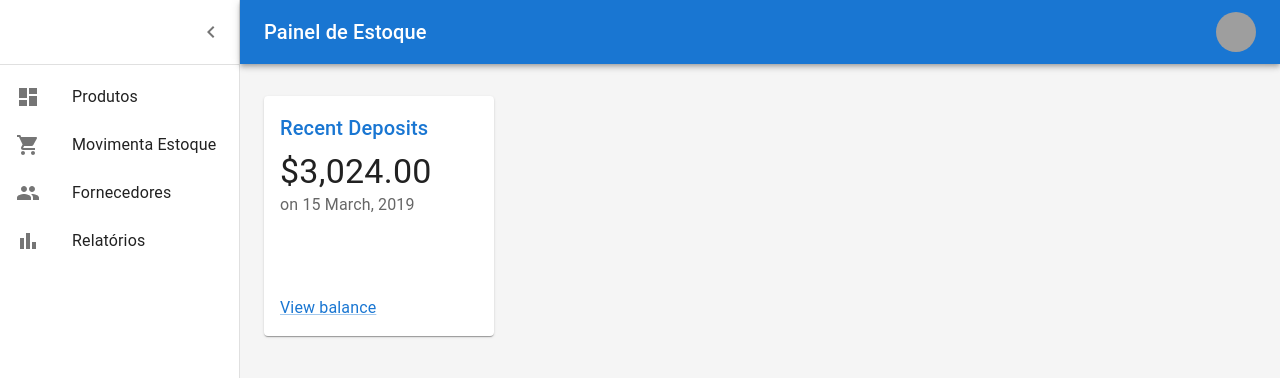
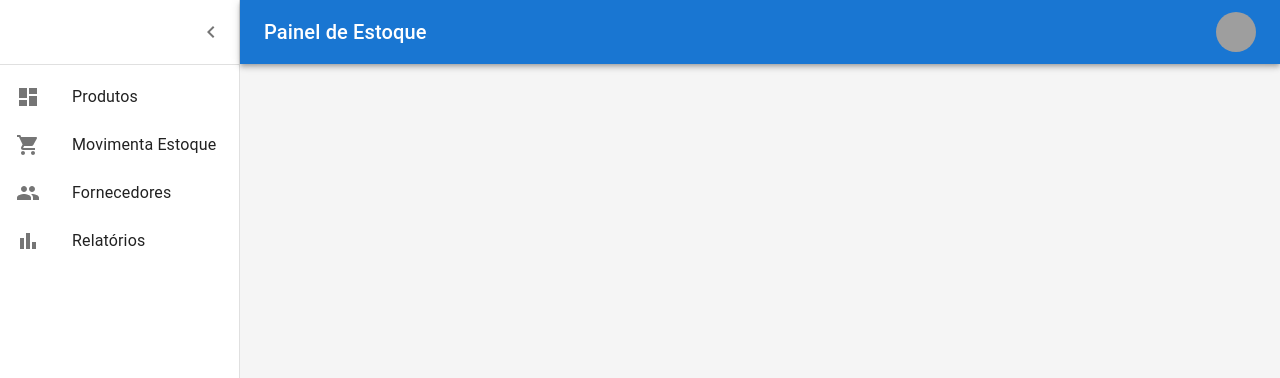
Before and after one commit to naruto112/senac-projeto-frontend, a React (Create React App) app: page / in a window 1280 px wide. Both pictures are taken after typing "name@example.com", "Sample123" into the empty fields and a click on the button "ENTRAR". Shown: the top 378 px of the page. Built offline with nearby package versions, Linux system fonts and the light colour scheme; grey boxes are pictures that could not be loaded.

Commit message:
ajuste 1

```diff
--- a/src/pages/Dashboard/index.tsx
+++ b/src/pages/Dashboard/index.tsx
@@ -196,7 +196,7 @@
           }}
         >
           <Toolbar />
-          <Container maxWidth="lg" sx={{ mt: 4, mb: 4 }}>
+          {/* <Container maxWidth="lg" sx={{ mt: 4, mb: 4 }}>
             <Grid container spacing={3}>
               <Grid item xs={12} md={4} lg={3}>
                 <Paper
@@ -211,7 +211,7 @@
                 </Paper>
               </Grid>
             </Grid>
-          </Container>
+          </Container> */}
         </Box>
       </Box>
     </ThemeProvider>
```
